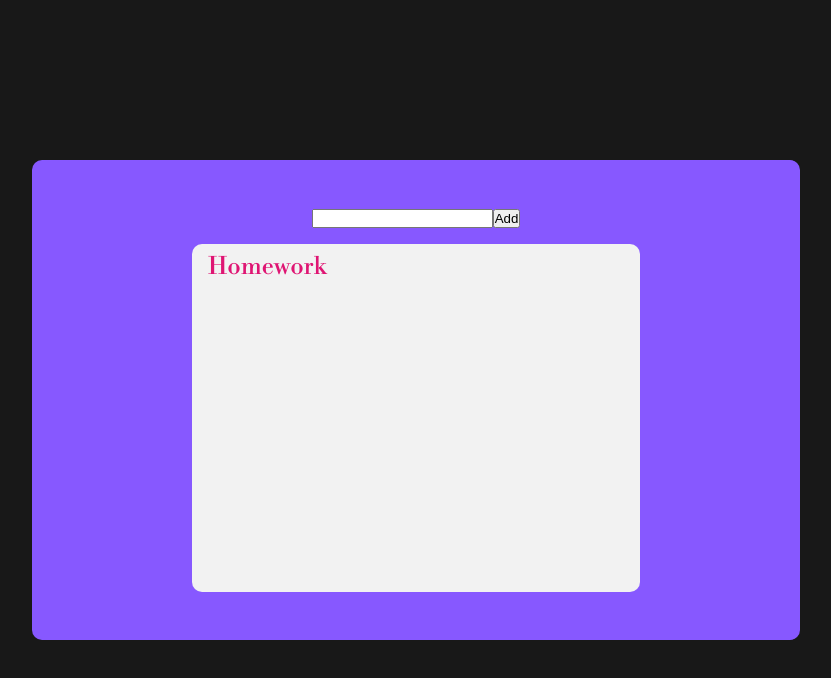
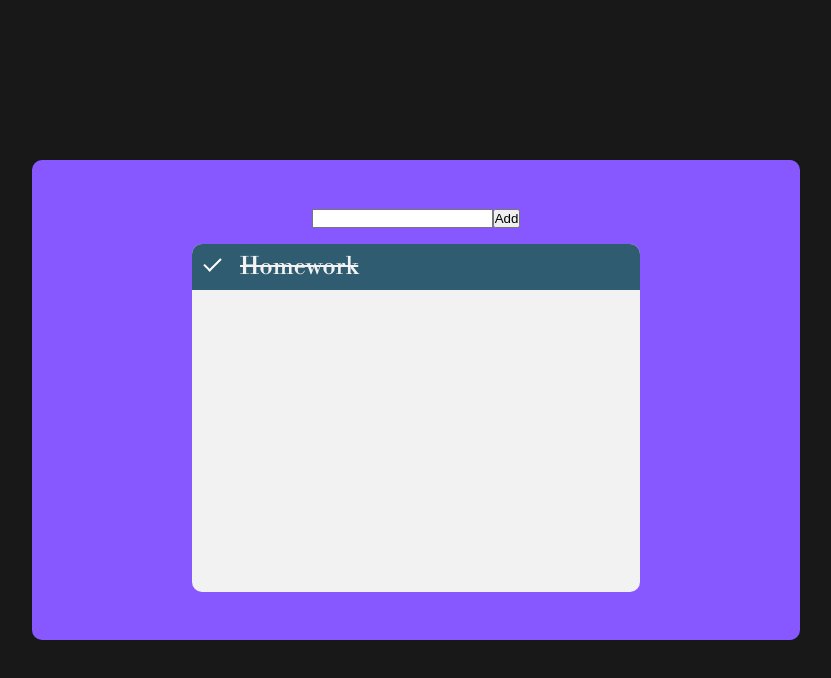
Before and after one commit to irfansutlu/todolist-project, a plain HTML site: page index.html in a window 1280 px wide. Shown: the whole page, without its empty margins (224-1055 px from the left). Drawn offline with nearby package versions, Linux system fonts and the light colour scheme.

Commit message:
todolist

```diff
--- a/index.html
+++ b/index.html
@@ -14,8 +14,8 @@
             <input type="text" id="content"><button>Add</button>
         </div>
         <div class="notes-div">
-            <ul>
-                <li>Homework</li>
+            <ul id="myUl">
+                <li class="checked">Homework</li>
             </ul>
         </div>
     </div>
--- a/style.css
+++ b/style.css
@@ -32,10 +32,34 @@ body{
     width: 100%;
     height: 100%;
     border-radius: 10px;
-    padding: 0.5rem 1rem;
     font-size: 1.5rem;
     overflow: auto;
 }
 ul li{
     list-style-type: none;
+    cursor: pointer;
+    padding: 0.5rem 1rem 0.5rem 3rem;
+    transition: 0.2s;
+    background-color: #5CB8E4;
+    position: relative;
 }
+ul li.checked{
+    background-color: #2f5c70;
+    text-decoration: line-through;
+    color: #F2F2F2;
+}
+ul li:hover{
+    background-color: #4e9abd;
+}
+ul li.checked::before{
+    content: '';
+    position: absolute;
+    border-color: #fff;
+    border-style: solid;
+    border-width: 0 2px 2px 0;
+    top: 10px;
+    left: 16px;
+    transform: rotate(45deg);
+    height: 15px;
+    width: 7px;
+}
```
